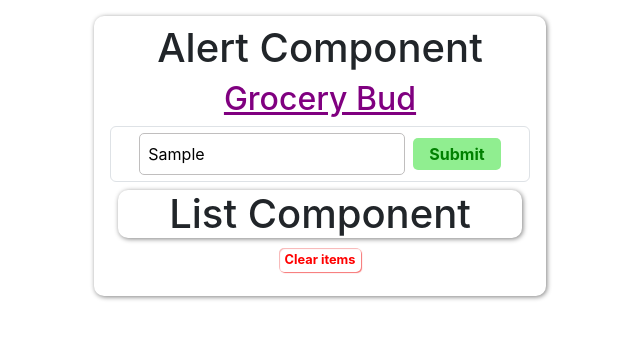
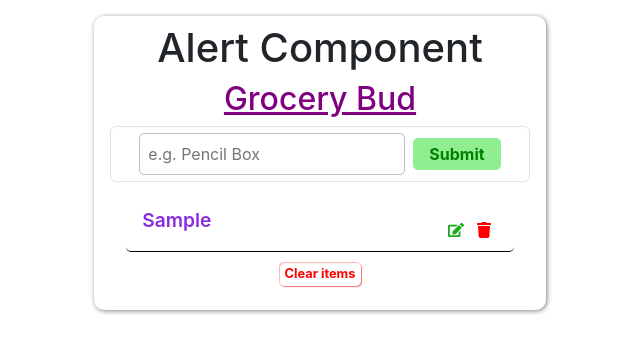
Before and after one commit to And4Web/ReactProject_18_GroceryBud, a React (Create React App) app: page / in a window 1280 px wide. Both pictures are taken after typing "Sample" into the empty fields and a click on the button "Submit". Shown: the top 352 px of the page, without its empty margins (336-976 px from the left). Built offline with nearby package versions, Linux system fonts and the light colour scheme.

Commit message:
form submission and list updation successful

```diff
--- a/src/App.js
+++ b/src/App.js
@@ -13,7 +13,17 @@ function App(){
   const handleSubmit = (e) => {
     e.preventDefault();
     console.log("form submitted.");
-    console.log(name)
+    if(!name){
+      // alert
+    }else if(name && isEditing){
+      // alert and edit
+    }else{
+      // show alert
+      const randomId = Math.floor(new Date().getTime() * Math.random());
+      const newItem = {id: randomId.toString(), title: name};
+      setList([...list, newItem]);
+      setName("")
+    }
   }
 
   return (
@@ -28,7 +38,7 @@ function App(){
 
       </form>
       <div className="grocery-container">
-        <List />
+        <List items={list}/>
         <button className="clear-btn">Clear items</button>
       </div>
     </section>
--- a/src/List.js
+++ b/src/List.js
@@ -1,10 +1,25 @@
 import React from 'react'
 import {FaEdit, FaTrash} from 'react-icons/fa'
 
-function List() {
+function List({items}) {
   return (
     <div className='list-container'>
-      <h1>List Component</h1>
+      {items.map(item=>{
+        const {id, title} = item;
+        return (
+          <article key={id} className='grocery-item'>
+            <p className='grocery-title'>{title}</p>
+            <div className="btn-container">
+              <button className="edit-btn" type='button'>
+                <FaEdit/>
+              </button>
+              <button className="delete-btn" type='button'>
+                <FaTrash/>
+              </button>
+            </div>
+          </article>
+        )
+      })}
 
     </div>
   )
--- a/src/index.css
+++ b/src/index.css
@@ -59,12 +59,12 @@ code {
   box-shadow: 1px 1px 1px rgb(248, 180, 180), inset 1px 1px 1px rgb(247, 116, 116);
 
 }
-.list-container{
-  /* border: 1px solid black; */
+/* .list-container{
+  border: 1px solid black;
   border-radius: 10px;
   padding: 0 1rem;
   box-shadow: 1px 1px 5px grey;
-}
+} */
 input{
   outline: none;
   border: 1px solid rgb(192, 190, 190);
@@ -91,3 +91,35 @@ input{
 .submit-btn:active{
   transform: scale(.98);
 }
+.grocery-item{
+  /* border: 1px solid black; */
+  border-bottom: 1px solid black;
+  padding: .5rem 1rem 0;
+  border-radius: 5px;
+  margin: .5rem;
+  display: flex;
+  justify-content: space-between;
+  align-items: center;
+}
+.grocery-title{
+  text-align: center;
+  color: blueviolet;
+  font-weight: 600;
+  font-size: 1.2rem;
+}
+.btn-container{
+  display: flex;
+  justify-content: center;
+  align-items: center;
+}
+.edit-btn, .delete-btn{
+  outline: none;
+  border: none;
+  background-color: transparent;
+}
+.edit-btn{
+  color: rgb(25, 171, 25);
+}
+.delete-btn{
+  color: red;
+}
```
